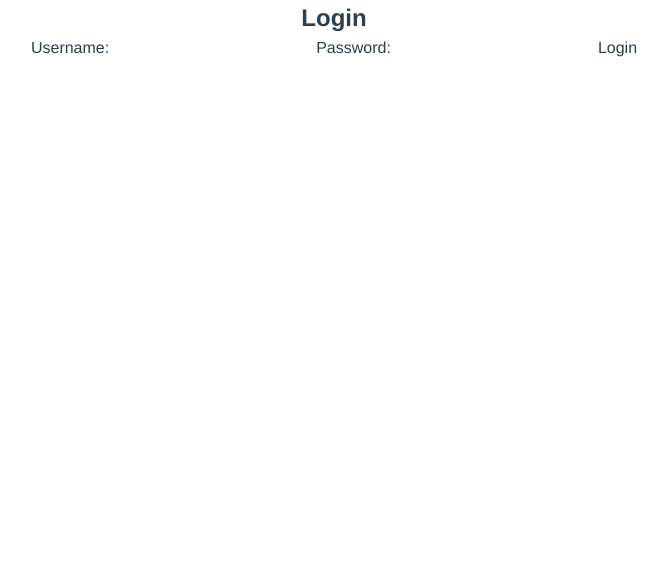
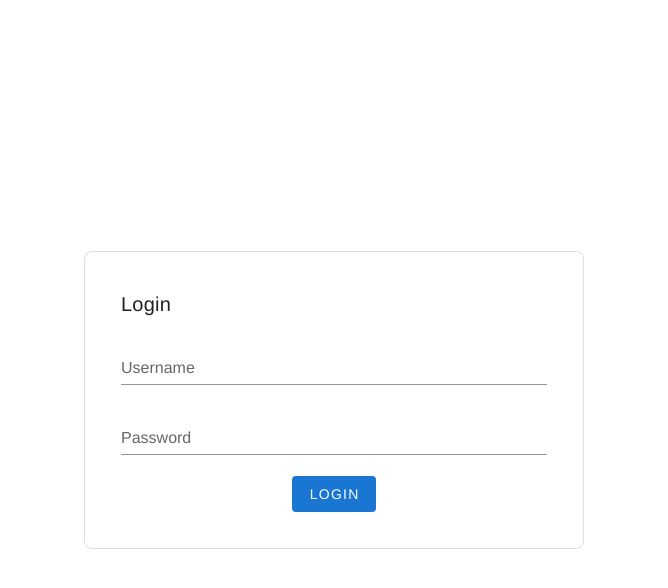
Before and after one commit to JulioSalazar12/proy-v1-finanzas, a Vue app: page /login in a window 1280 px wide. Shown: the top 588 px of the page, without its empty margins (306-974 px from the left). Built offline with nearby package versions, Linux system fonts and the light colour scheme.

Commit message:
commit login base

```diff
--- a/src/views/LoginView.vue
+++ b/src/views/LoginView.vue
@@ -1,13 +1,28 @@
 <template>
-    <div>
-      <h2>Login</h2>
-      <form @submit.prevent="login">
-        <label for="username">Username:</label>
-        <input type="text" v-model="username" required>
-        <label for="password">Password:</label>
-        <input type="password" v-model="password" required>
-        <button type="submit">Login</button>
-      </form>
+  <div class="sample-login d-flex align-center justify-center">
+    <v-card outlined width="500" class="pa-5 rounded-lg">
+      <v-card-title class="text-center">Login</v-card-title>
+      <v-card-text>
+        <v-form @submit.prevent="login">
+          <v-text-field
+            v-model="username"
+            label="Username"
+            required
+          ></v-text-field>
+          <v-text-field
+            v-model="password"
+            label="Password"
+            type="password"
+            required
+          ></v-text-field>
+          <v-btn type="submit" class="elevation-0" color="primary">Login</v-btn>
+        </v-form>
+      </v-card-text>
+    </v-card>
+
+    <v-snackbar v-model="snackbar.show" :color="snackbar.color" timeout="3000">
+      {{ snackbar.message }}
+    </v-snackbar>
   </div>
 </template>
 
@@ -17,22 +32,46 @@
     return {
       username: '',
       password: '',
+      snackbar: {
+        show: false,
+        color: '', // Puedes personalizar el color según el tipo de mensaje (éxito, error, etc.)
+        message: '',
+      },
     };
   },
   methods: {
     login() {
       // Realiza la llamada a la API para autenticar y obtener el token
+      console.log('Username:', this.username);
+      console.log('Password:', this.password);
+
       this.$axios.post('/login', { username: this.username, password: this.password })
         .then(response => {
           const token = response.data.token;
           localStorage.setItem('token', token);
           // Redirige a la página de dashboard o a la ruta deseada después del inicio de sesión
           this.$router.push('/dashboard');
+
+          this.showSnackbar('Login exitoso', 'success');
         })
         .catch(error => {
           console.error('Error de inicio de sesión:', error);
+
+          this.showSnackbar('Error de inicio de sesión', 'error');
         });
+    },
+    showSnackbar(message, color) {
+      this.snackbar.show = true;
+      this.snackbar.color = color;
+      this.snackbar.message = message;
     },
   },
 };
 </script>
+
+<style>
+.sample-login{
+  min-width: 100vh;
+  min-height: 100vh;
+}
+</style>
```
Also changed, not shown: src/router/index.js (+9 -2 lines). Lines whose indentation alone changed are shown as unchanged.
